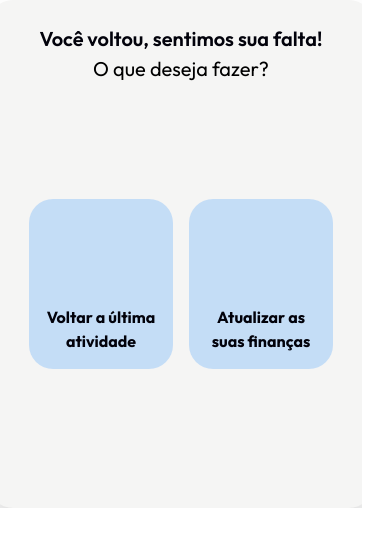
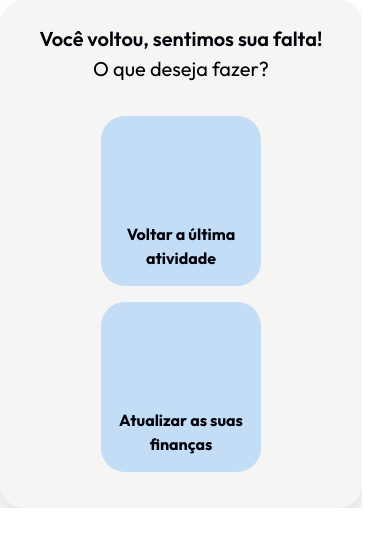
Before and after one commit to yanrafael/vouvi-frontend-client, a React (Vite) app: page /vouvi-frontend-client/user-return in a window 390 px wide. Shown: the top 546 px of the page. Built offline with nearby package versions, Linux system fonts and the light colour scheme; some icons are missing.

Commit message:
finalização do responsivo
dia 22-11-2024

```diff
--- a/src/pages/UserReturn/UserReturn.jsx
+++ b/src/pages/UserReturn/UserReturn.jsx
@@ -3,13 +3,13 @@ import PropTypes from "prop-types";
 
 function UserReturn() {
   return (
-    <section className="md:mt-50 left-0 top-0 z-20 flex h-full lg:items-center justify-center overflow-y-hidden backdrop-blur-[25px] md:h-auto lg:fixed lg:w-full lg:shadow-2xl dark:bg-black/50 mr-7">
-      <div className="flex w-96 flex-col items-center justify-center rounded-md bg-white p-6 shadow-2xl md:h-[600px] md:w-[600px] lg:w-8/12 dark:bg-[#1B1B1B] dark:shadow-black ">
+    <section className="md:mt-50 left-0 top-0 z-20 flex h-full lg:items-center justify-center overflow-y-hidden backdrop-blur-[25px] md:h-auto lg:fixed lg:w-full lg:shadow-2xl dark:bg-black/50 mr-7 ">
+      <div className="flex w-96 flex-col items-center justify-center rounded-md bg-white p-6 shadow-2xl md:h-[600px] md:w-[600px] lg:w-8/12 dark:bg-[#1B1B1B] dark:shadow-black  ">
         <p className="text-nowrap text-[20px] font-semibold text-black dark:text-[#FFFFFF] md:text-[25px]">
           Você voltou, sentimos sua falta!
         </p>{" "}
         <p className="text-[20px]">O que deseja fazer?</p>
-        <div className="flex h-[400px] items-center justify-around gap-4 rounded-md p-8 md:w-11/12 md:items-center lg:gap-0">
+        <div className="flex h-[400px] items-center justify-around gap-4 rounded-md p-8 md:w-11/12 md:items-center lg:gap-0 flex-col md:flex-row ">
           <Box
             icon={
               <Icon className="text-primary-200" icon="solar:home-2-bold" />
@@ -33,7 +33,7 @@ function UserReturn() {
 function Box({ icon, cor, texto }) {
   return (
     <div
-      className={`${cor ? "hover:bg-primary-200" : "hover:bg-secondary-200"} hover:rounded-md hover:border-8 hover:bg-opacity-30 ${cor ? "hover:border-[#7C20BE]" : "hover:border-secondary-200"} flex w-36 flex-col items-center justify-center rounded-md bg-secondary-200/20 p-4 text-center text-[90px] text-black shadow-black md:h-[200px] md:w-48 md:text-center md:text-[140px] lg:flex lg:h-[250px] lg:w-4/12 lg:text-[150px] dark:bg-black dark:text-white `}
+      className={`${cor ? "hover:bg-primary-200" : "hover:bg-secondary-200"} hover:rounded-md hover:border-8 hover:bg-opacity-30 ${cor ? "hover:border-[#7C20BE]" : "hover:border-secondary-200"} flex items-center justify-center rounded-md bg-secondary-200/20 p-4 text-center text-[90px] text-black shadow-black md:h-[200px] md:w-48 md:text-center md:text-[140px] lg:flex lg:h-[250px] lg:w-4/12 lg:text-[150px] dark:bg-black dark:text-white flex-col w-40`}
     >
       {icon}
       <p className="text-[16px] font-bold md:text-[16px] lg:text-[20px]">
```
